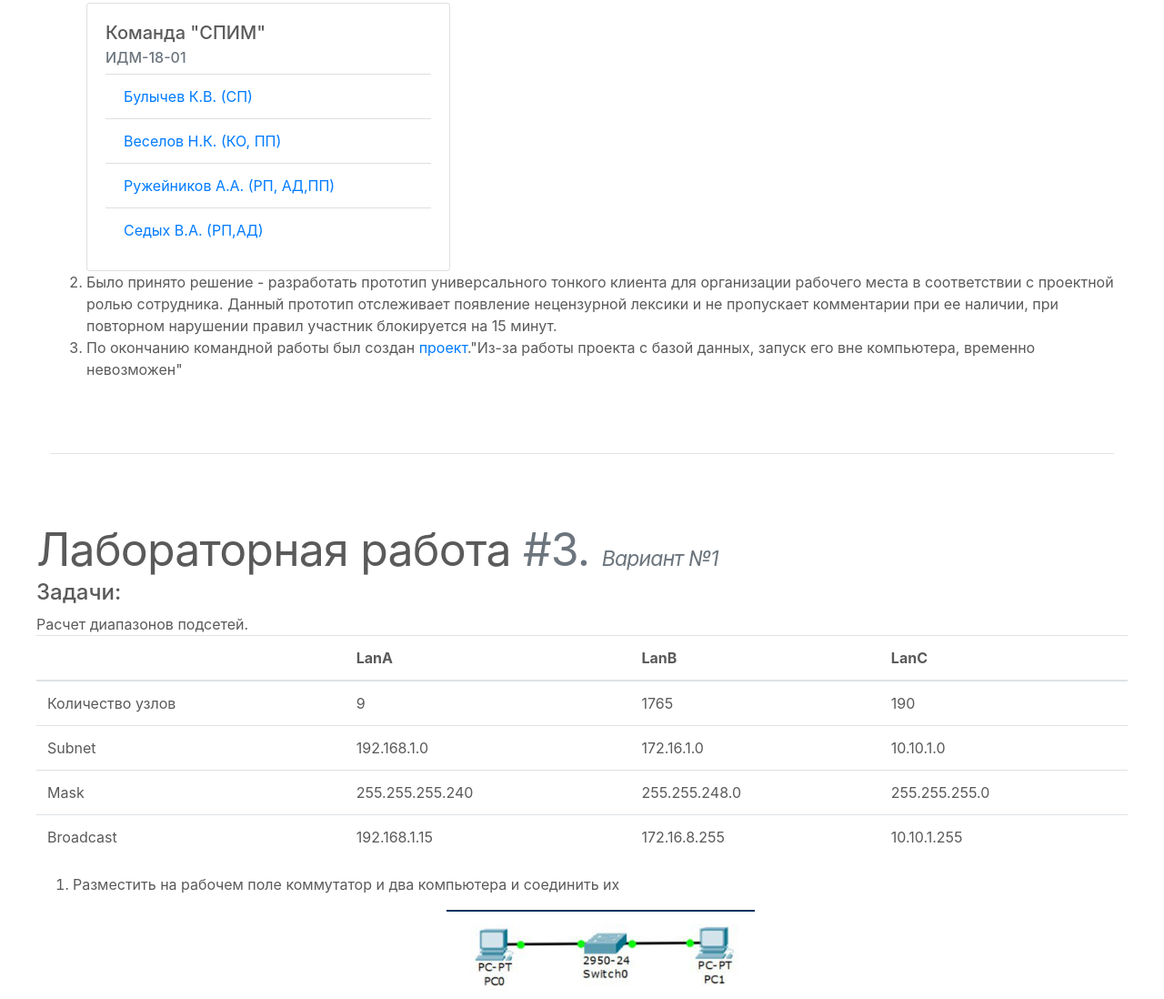
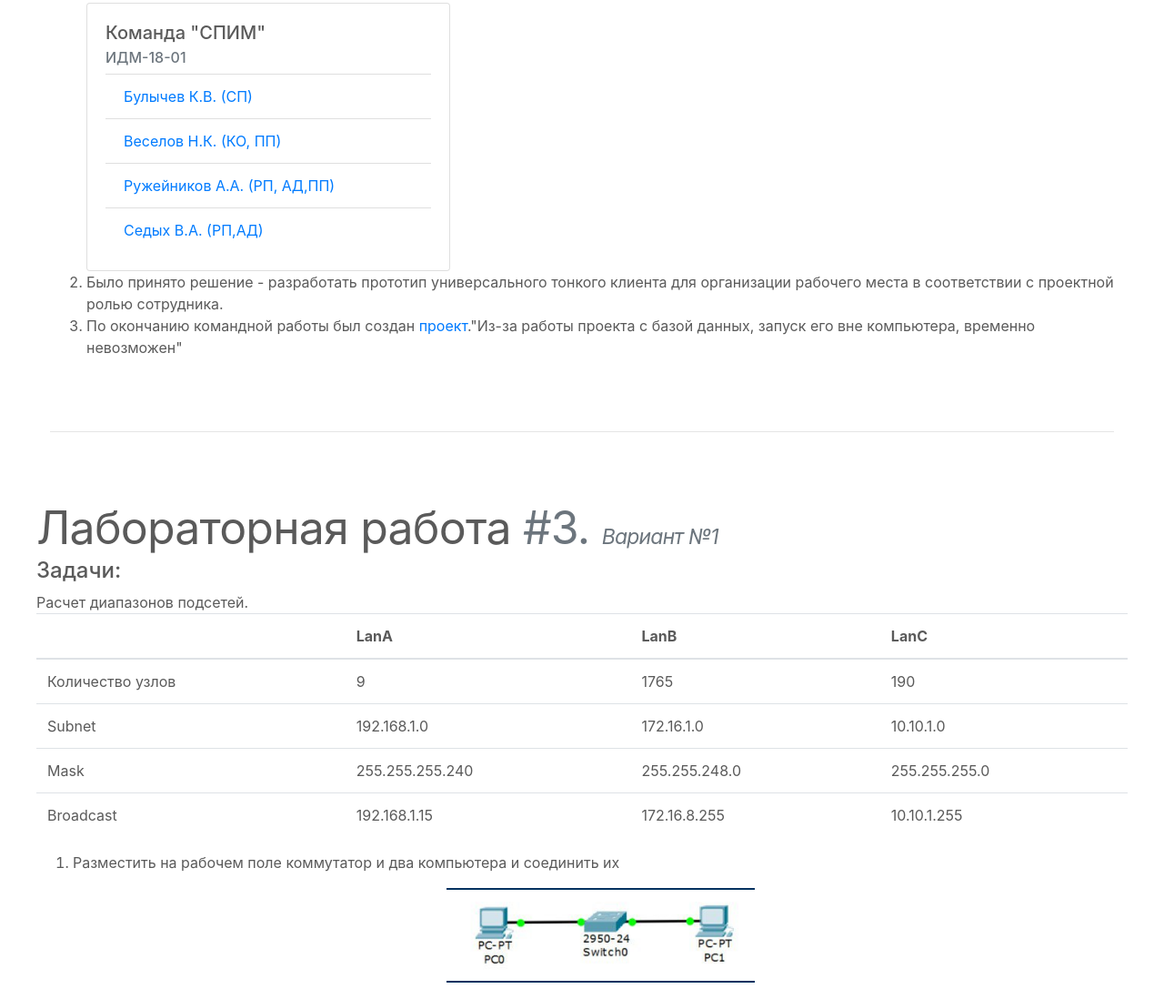
Before and after one commit to KeryB/KeryB.github.io, a plain HTML site: page index.html in a window 1280 px wide. Shown: the part 1270-2368 px from the top of the page at 91% size. Drawn offline with nearby package versions, Linux system fonts and the light colour scheme.

Commit message:
Update index.html

```diff
--- a/index.html
+++ b/index.html
@@ -101,7 +101,7 @@
                                 </div>
 						</div>
 					</li>
-					<li>Было принято решение - разработать прототип универсального тонкого клиента для организации рабочего места в соответствии с проектной ролью сотрудника. Данный прототип отслеживает появление нецензурной лексики и не пропускает комментарии при ее наличии, при повторном нарушении правил участник блокируется на 15 минут. </li>
+					<li>Было принято решение - разработать прототип универсального тонкого клиента для организации рабочего места в соответствии с проектной ролью сотрудника.</li>
 					<li>По окончанию командной работы был создан <a target="_blank" href="https://github.com/vyachsed/desktop">проект</a>."Из-за работы проекта с базой данных, запуск его вне компьютера, временно невозможен"</li>
 				</ol>
 			</div>
```
